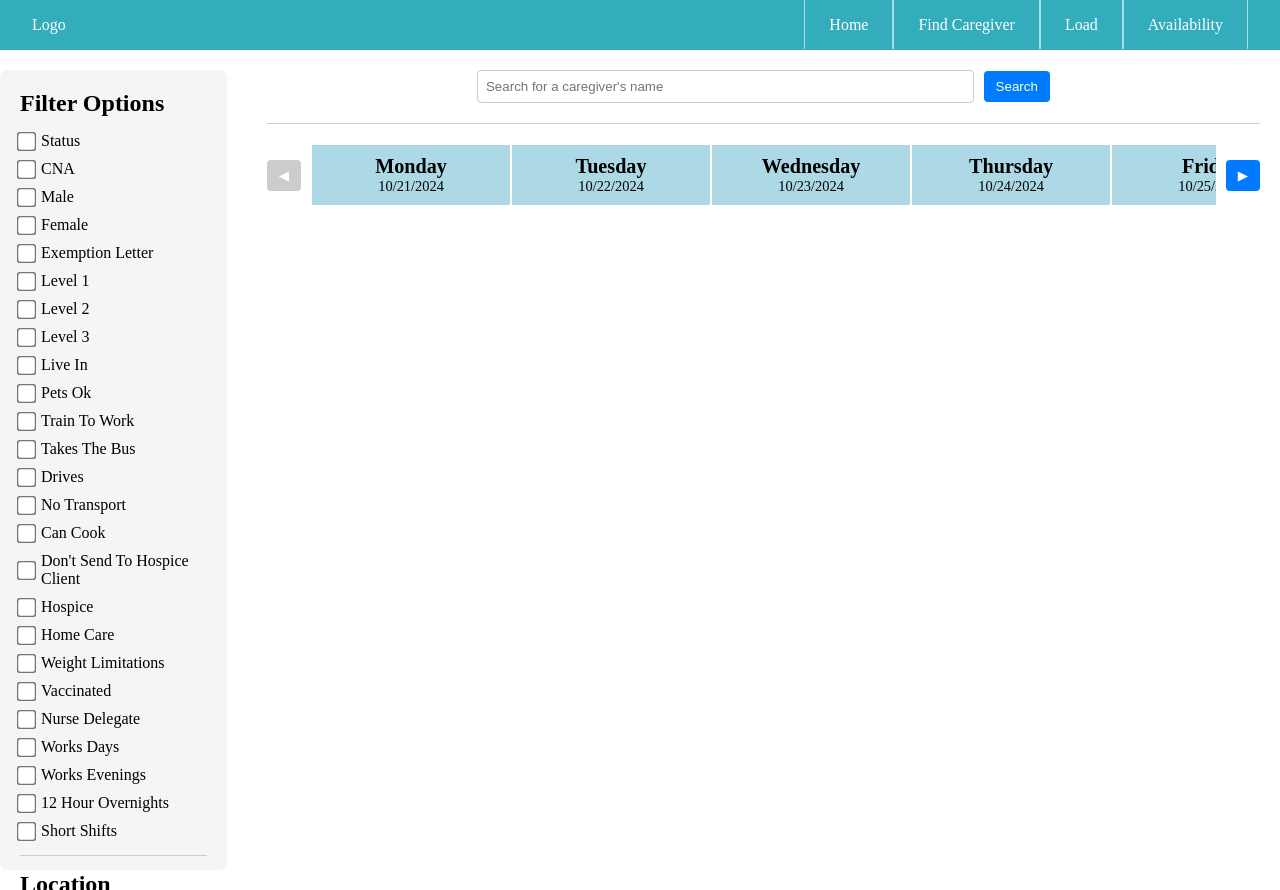
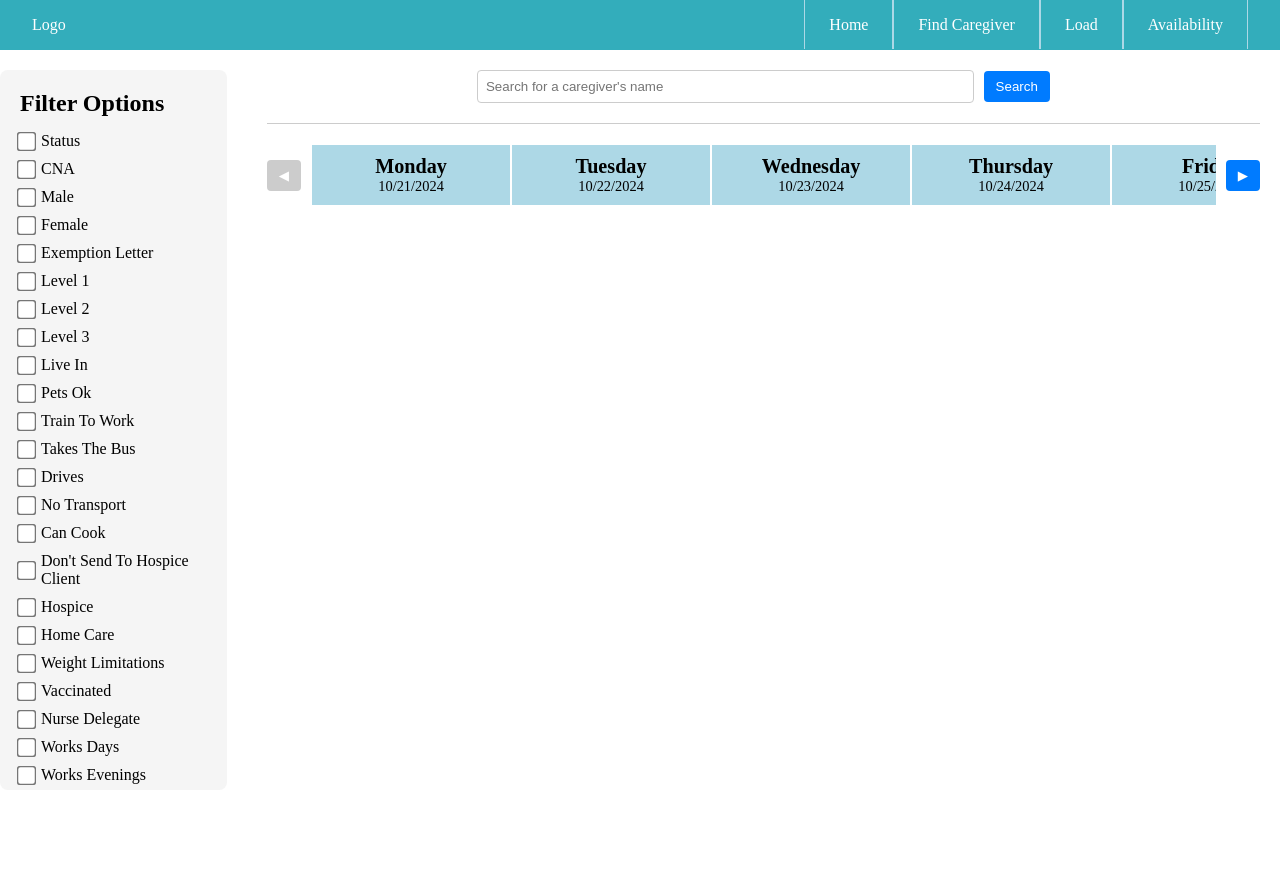
Before and after one commit to suvisitingangels/VisitingAngels-SmartScheduler, a React (Create React App) app in the folder visitingangelsrjs/: page /find-caregiver in a window 1280 px wide. After the commit the page ends 810 px from the top, so only its background shows below. Built offline with nearby package versions, Linux system fonts and the light colour scheme.

Commit message:
time#10/31/2024 msg# Added scrollability to the filter side-bar with overflow-y : auto. If filters extend below page, the sidebar is scrollable

```diff
--- a/visitingangelsrjs/src/pages/FindCaregiver/FindCaregiver.css
+++ b/visitingangelsrjs/src/pages/FindCaregiver/FindCaregiver.css
@@ -23,7 +23,8 @@
   margin-right: 20px;
   position: sticky;
   top: 0;
-  height: 100vh;
+  height: calc(100vh - 80px); /* Adjust based on the padding or header height */
+  overflow-y: auto;
 }
 
 .caregiver-list {
```
